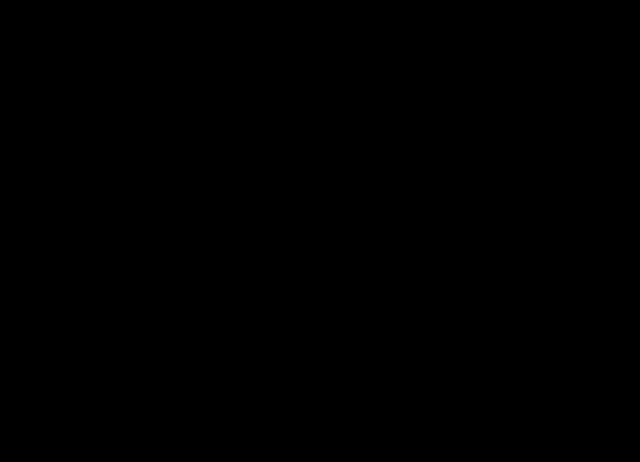
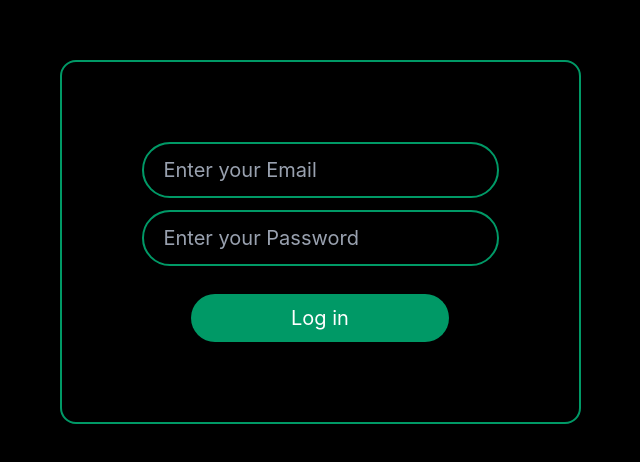
Before and after one commit to CodeWithRefat/Employee-management, a React (Vite) app: page / in a window 1280 px wide. Shown: the part 158-620 px from the top of the page, without its empty margins (320-960 px from the left). Built offline with nearby package versions, Linux system fonts and the light colour scheme.

Commit message:
Login page Ui design

```diff
--- a/src/App.jsx
+++ b/src/App.jsx
@@ -4,7 +4,7 @@
 const App = () => {
   return (
     <>
-
+        <Login/>
     </>
   )
 }
--- a/src/components/Auth/Login.jsx
+++ b/src/components/Auth/Login.jsx
@@ -2,8 +2,25 @@
 
 const Login = () => {
   return (
-    <div>
-      Login
+    <div className='h-screen w-screen flex justify-center items-center'>
+      <div className='border-2 border-emerald-600 p-20 rounded-2xl'>
+        <form className='flex justify-center items-center flex-col'>
+          <input
+            type="email"
+            required
+            placeholder='Enter your Email'
+            className='border-emerald-600 border-2 outline-none text-xl py-3 px-5 rounded-full placeholder:text-gray-400 bg-transparent '
+          />
+          <input
+            type="password"
+            placeholder='Enter your Password'
+            className='border-emerald-600 border-2 outline-none text-xl py-3 px-5 mt-3 rounded-full placeholder:text-gray-400 bg-transparent '
+          />
+          <button
+            className='bg-emerald-600 border-none active:scale-95 outline-none text-xl py-2.5 px-25 mt-7 rounded-full placeholder:text-gray-400'
+          >Log in</button>
+        </form>
+      </div>
     </div>
   )
 }
```
